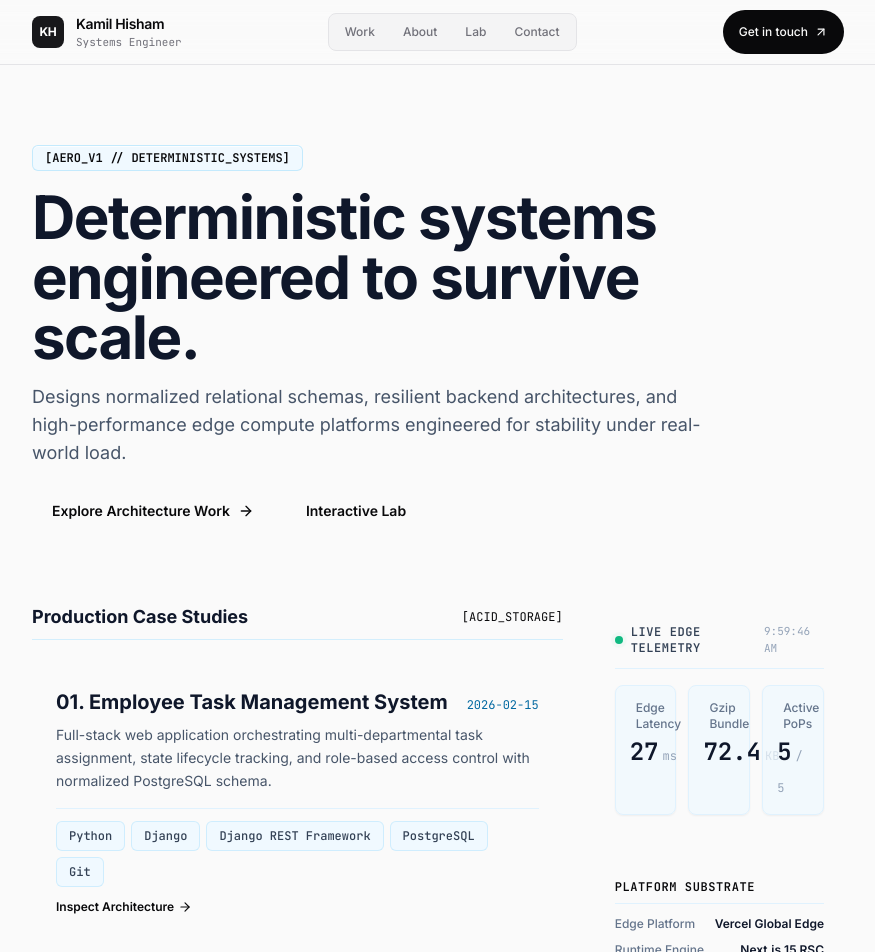
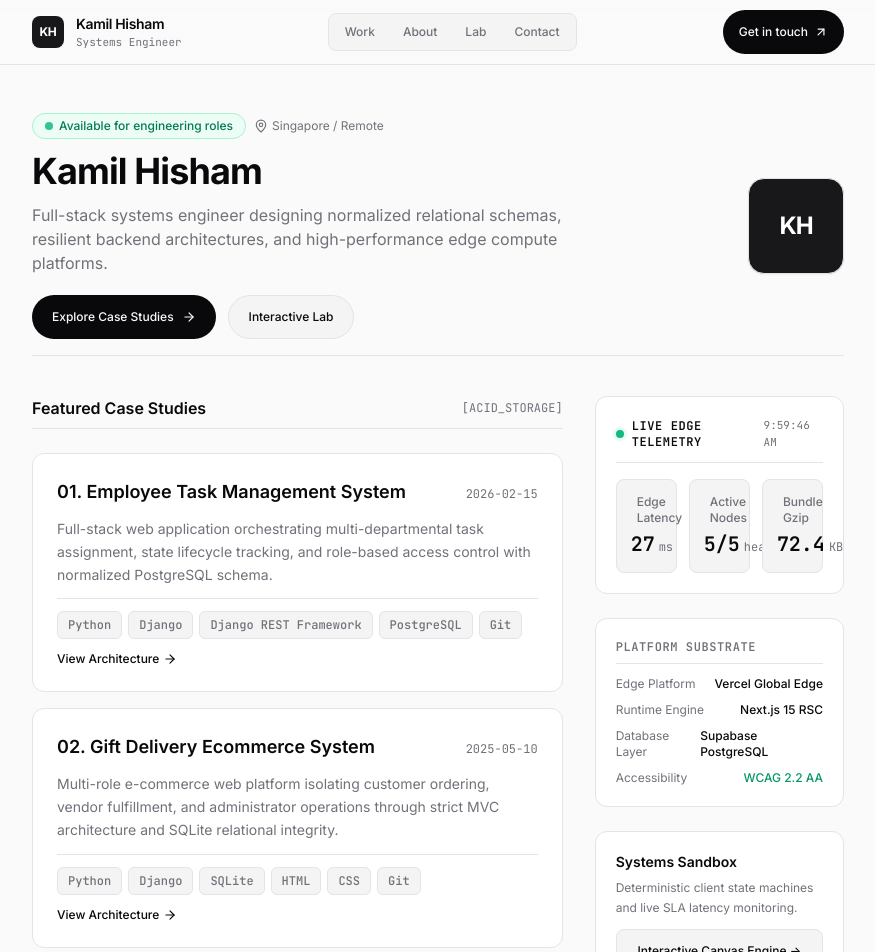
Before and after one commit to kamilhisham3124/PRJCT-personal, a Next.js app: page / in a window 1280 px wide. Shown: the top 952 px of the page, without its empty margins (202-1077 px from the left). Built offline with nearby package versions, Linux system fonts and the light colour scheme.

Commit message:
feat(home): adapt LinkHunt bento profile hero and case study cards

```diff
--- a/src/app/page.tsx
+++ b/src/app/page.tsx
@@ -2,7 +2,7 @@ import React from "react";
 import Link from "next/link";
 import { TelemetryWidget } from "../components/server/TelemetryWidget";
 import { getAllCaseStudies } from "../content";
-import { ArrowRight } from "lucide-react";
+import { ArrowRight, MapPin } from "lucide-react";
 
 export const dynamic = "force-static";
 
@@ -11,70 +11,73 @@ export default function HomePage() {
 
   return (
     <div className="flex flex-col gap-10">
-      {/* HyperUI Marketing Hero with Frutiger Aero Gloss & Y2K Minimal Badge */}
-      <section className="relative py-4 sm:py-8">
-        <div className="flex flex-col items-start gap-4 max-w-3xl">
-          <div className="inline-flex items-center gap-2 px-3 py-1 rounded-md text-xs font-mono font-semibold bg-sky-50 dark:bg-sky-950/60 text-aero-sky dark:text-sky-300 border border-sky-200/80 dark:border-sky-800/60 shadow-[inset_0_1px_0_rgba(255,255,255,0.8)]">
-            <span>[AERO_V1 // DETERMINISTIC_SYSTEMS]</span>
+      {/* LinkHunt Identity & Profile Hero */}
+      <section className="flex flex-col sm:flex-row items-start sm:items-center justify-between gap-6 pb-4 border-b border-[var(--border-structural)]">
+        <div className="flex flex-col gap-3 max-w-xl">
+          <div className="flex items-center gap-2">
+            <span className="inline-flex items-center gap-1.5 px-3 py-1 rounded-full text-xs font-medium bg-emerald-50 dark:bg-emerald-950/40 text-emerald-700 dark:text-emerald-300 border border-emerald-200 dark:border-emerald-800/60">
+              <span className="w-2 h-2 rounded-full bg-emerald-500 animate-pulse" />
+              <span>Available for engineering roles</span>
+            </span>
+            <span className="inline-flex items-center gap-1 text-xs text-[var(--text-secondary)]">
+              <MapPin className="w-3.5 h-3.5" />
+              <span>Singapore / Remote</span>
+            </span>
           </div>
 
-          <h1 className="text-4xl sm:text-5xl lg:text-6xl font-extrabold tracking-tight font-display leading-[1.1] text-slate-900 dark:text-white">
-            Deterministic systems engineered to survive scale.
+          <h1 className="text-3xl sm:text-4xl font-bold tracking-tight text-[var(--text-primary)]">
+            Kamil Hisham
           </h1>
-
-          <p className="text-base sm:text-lg text-slate-600 dark:text-sky-100/90 font-normal leading-relaxed max-w-2xl">
-            Designs normalized relational schemas, resilient backend architectures, and high-performance edge compute platforms engineered for stability under real-world load.
+          <p className="text-sm sm:text-base text-[var(--text-secondary)] leading-relaxed">
+            Full-stack systems engineer designing normalized relational schemas, resilient backend
+            architectures, and high-performance edge compute platforms.
           </p>
 
           <div className="flex flex-wrap items-center gap-3 pt-2">
-            <Link href="/work" className="inline-flex items-center gap-2 px-5 py-2.5 rounded-full text-sm font-semibold aero-btn-primary transition-all group">
-              <span>Explore Architecture Work</span>
-              <ArrowRight className="w-4 h-4 group-hover:translate-x-1 transition-transform" />
+            <Link href="/work" className="px-5 py-2.5 rounded-full text-xs font-semibold linkhunt-btn-primary gap-2">
+              <span>Explore Case Studies</span>
+              <ArrowRight className="w-3.5 h-3.5" />
             </Link>
-            <Link href="/lab" className="inline-flex items-center gap-2 px-5 py-2.5 rounded-full text-sm font-semibold aero-btn-secondary transition-all">
+            <Link href="/lab" className="px-5 py-2.5 rounded-full text-xs font-semibold linkhunt-btn-secondary">
               Interactive Lab
             </Link>
           </div>
         </div>
+
+        <div className="w-20 h-20 sm:w-24 sm:h-24 rounded-2xl bg-zinc-900 text-white dark:bg-zinc-100 dark:text-zinc-900 flex items-center justify-center font-bold text-2xl tracking-tighter shrink-0 border border-[var(--border-structural)] shadow-card">
+          KH
+        </div>
       </section>
 
-      {/* Main Content Split: HyperUI 70% / 30% Architecture */}
+      {/* Main Grid: Case Studies (Left) + Substrate & Telemetry (Right) */}
       <div className="grid grid-cols-1 lg:grid-cols-12 gap-8 items-start">
-        {/* Left Column: HyperUI Feature Cards with Aero Glass Specular Highlights */}
         <div className="lg:col-span-8 flex flex-col gap-6">
-          <div className="flex items-center justify-between pb-2 border-b border-sky-200/60 dark:border-sky-800/60">
-            <h2 className="text-lg font-bold font-display text-slate-900 dark:text-white">
-              Production Case Studies
-            </h2>
-            <span className="text-xs font-mono text-aero-sky dark:text-sky-300">[ACID_STORAGE]</span>
+          <div className="flex items-center justify-between pb-2 border-b border-[var(--border-structural)]">
+            <h2 className="text-base font-semibold text-[var(--text-primary)]">Featured Case Studies</h2>
+            <span className="text-xs font-mono text-[var(--text-secondary)]">[ACID_STORAGE]</span>
           </div>
 
           <div className="flex flex-col gap-4">
             {caseStudies.length === 0 && (
-              <p className="text-sm text-slate-500 py-6">No production case studies available.</p>
+              <p className="text-sm text-[var(--text-secondary)] py-6">No production case studies available.</p>
             )}
             {caseStudies.map((study, idx) => (
-              <article
-                key={study.slug}
-                className="group p-6 rounded-xl aero-panel hover:border-aero-sky focus-within:ring-2 focus-within:ring-aero-sky/50 focus-within:ring-offset-2 transition-all duration-200"
-              >
-                <div className="flex flex-col sm:flex-row sm:items-baseline justify-between gap-2 mb-2">
-                  <Link href={`/work/${study.slug}`} className="text-xl font-bold font-display text-slate-900 dark:text-white group-hover:text-aero-sky transition-colors">
+              <article key={study.slug} className="group linkhunt-card p-5 sm:p-6 flex flex-col gap-3 hover:shadow-card-hover transition-all">
+                <div className="flex flex-col sm:flex-row sm:items-baseline justify-between gap-2">
+                  <Link href={`/work/${study.slug}`} className="text-lg font-semibold text-[var(--text-primary)] group-hover:underline">
                     0{idx + 1}. {study.title}
                   </Link>
-                  <span className="text-xs font-mono text-sky-700 dark:text-sky-300">{study.published_at}</span>
+                  <span className="text-xs font-mono text-[var(--text-secondary)]">{study.published_at}</span>
                 </div>
-                <p className="text-sm text-slate-600 dark:text-slate-300 mb-4 leading-relaxed">{study.summary}</p>
-                <div className="flex flex-wrap items-center justify-between gap-3 pt-3 border-t border-sky-100 dark:border-sky-800/60">
+                <p className="text-sm text-[var(--text-secondary)] leading-relaxed">{study.summary}</p>
+                <div className="flex flex-wrap items-center justify-between gap-3 pt-3 border-t border-[var(--border-structural)]">
                   <div className="flex flex-wrap gap-1.5">
                     {study.tech_stack.map((t) => (
-                      <span key={t} className="px-3 py-1.5 rounded-md text-xs font-mono font-medium bg-sky-50 dark:bg-sky-950/60 text-slate-700 dark:text-sky-200 border border-sky-200/60 dark:border-sky-800/60">
-                        {t}
-                      </span>
+                      <span key={t} className="linkhunt-badge">{t}</span>
                     ))}
                   </div>
-                  <Link href={`/work/${study.slug}`} className="inline-flex items-center gap-1 text-xs font-semibold text-aero-sky group-hover:translate-x-0.5 transition-transform">
-                    <span>Inspect Architecture</span>
+                  <Link href={`/work/${study.slug}`} className="inline-flex items-center gap-1 text-xs font-medium text-[var(--text-primary)] hover:underline">
+                    <span>View Architecture</span>
                     <ArrowRight className="w-3.5 h-3.5" />
                   </Link>
                 </div>
@@ -83,45 +86,31 @@ export default function HomePage() {
           </div>
         </div>
 
-        {/* Right Column: HyperUI Stats & Substrate Rail */}
+        {/* Right Rail: Telemetry & Platform Specs */}
         <aside className="lg:col-span-4 flex flex-col gap-6">
           <TelemetryWidget />
 
-          <section className="rounded-xl aero-panel p-5">
-            <h3 className="text-xs font-mono font-bold text-aero-sky dark:text-sky-300 uppercase tracking-wider mb-3 pb-2 border-b border-sky-100 dark:border-sky-800/60">
+          <section className="linkhunt-card p-5">
+            <h3 className="text-xs font-mono font-semibold uppercase tracking-wider text-[var(--text-secondary)] mb-3 pb-2 border-b border-[var(--border-structural)]">
               Platform Substrate
             </h3>
-            <div className="flex flex-col gap-2.5 text-xs font-medium">
-              <div className="flex justify-between items-center">
-                <span className="text-slate-500 dark:text-slate-400">Edge Platform</span>
-                <span className="font-semibold text-slate-900 dark:text-white">Vercel Global Edge</span>
-              </div>
-              <div className="flex justify-between items-center">
-                <span className="text-slate-500 dark:text-slate-400">Runtime Engine</span>
-                <span className="font-semibold text-slate-900 dark:text-white">Next.js 15 RSC</span>
-              </div>
-              <div className="flex justify-between items-center">
-                <span className="text-slate-500 dark:text-slate-400">Database Layer</span>
-                <span className="font-semibold text-slate-900 dark:text-white">Supabase PostgreSQL</span>
-              </div>
-              <div className="flex justify-between items-center">
-                <span className="text-slate-500 dark:text-slate-400">Accessibility</span>
-                <span className="font-semibold text-emerald-600 dark:text-emerald-400">WCAG 2.2 Level AA</span>
-              </div>
+            <div className="flex flex-col gap-2.5 text-xs">
+              <div className="flex justify-between items-center"><span className="text-[var(--text-secondary)]">Edge Platform</span><span className="font-medium text-[var(--text-primary)]">Vercel Global Edge</span></div>
+              <div className="flex justify-between items-center"><span className="text-[var(--text-secondary)]">Runtime Engine</span><span className="font-medium text-[var(--text-primary)]">Next.js 15 RSC</span></div>
+              <div className="flex justify-between items-center"><span className="text-[var(--text-secondary)]">Database Layer</span><span className="font-medium text-[var(--text-primary)]">Supabase PostgreSQL</span></div>
+              <div className="flex justify-between items-center"><span className="text-[var(--text-secondary)]">Accessibility</span><span className="font-medium text-emerald-600 dark:text-emerald-400">WCAG 2.2 AA</span></div>
             </div>
           </section>
 
-          <section className="rounded-xl aero-panel p-5">
-            <h3 className="text-sm font-bold font-display text-slate-900 dark:text-white mb-2">Systems Sandbox</h3>
-            <p className="text-xs text-slate-600 dark:text-slate-300 mb-3 leading-relaxed">
-              Deterministic client state machines and live SLA latency monitoring.
-            </p>
+          <section className="linkhunt-card p-5">
+            <h3 className="text-sm font-semibold text-[var(--text-primary)] mb-1.5">Systems Sandbox</h3>
+            <p className="text-xs text-[var(--text-secondary)] mb-3 leading-relaxed">Deterministic client state machines and live SLA latency monitoring.</p>
             <div className="flex flex-col gap-2">
-              <Link href="/lab/canvas" className="w-full text-center py-2 px-3 rounded-lg aero-btn-secondary text-xs font-semibold hover:border-aero-sky transition-colors">
-                Interactive Canvas Engine &gt;
+              <Link href="/lab/canvas" className="w-full text-center py-2 px-3 rounded-lg bg-[var(--surface-secondary)] text-xs font-medium hover:border-[var(--border-highlight)] border border-[var(--border-structural)] transition-colors min-h-[44px] inline-flex items-center justify-center">
+                Interactive Canvas Engine &rarr;
               </Link>
-              <Link href="/lab/telemetry" className="w-full text-center py-2 px-3 rounded-lg aero-btn-secondary text-xs font-semibold hover:border-aero-sky transition-colors">
-                24-Hour Telemetry Ledger &gt;
+              <Link href="/lab/telemetry" className="w-full text-center py-2 px-3 rounded-lg bg-[var(--surface-secondary)] text-xs font-medium hover:border-[var(--border-highlight)] border border-[var(--border-structural)] transition-colors min-h-[44px] inline-flex items-center justify-center">
+                24-Hour Telemetry Ledger &rarr;
               </Link>
             </div>
           </section>
--- a/src/components/shared/TelemetryDisplay.tsx
+++ b/src/components/shared/TelemetryDisplay.tsx
@@ -18,19 +18,19 @@ export function TelemetryDisplay({
   if (state === "loading") {
     return (
       <div
-        className="aero-panel rounded-xl p-5"
+        className="linkhunt-card p-5"
         style={{ minHeight: "130px" }}
         role="region"
         aria-label="System telemetry dashboard"
       >
-        <div className="flex items-center gap-2 text-xs font-mono font-semibold text-sky-600 dark:text-sky-400 mb-4">
-          <span className="animate-spin inline-block w-3 h-3 border-2 border-sky-500 border-t-transparent rounded-full" />
-          <span>INITIALIZING_AERO_SENSORS...</span>
+        <div className="flex items-center gap-2 text-xs font-mono font-medium text-[var(--text-secondary)] mb-4">
+          <span className="animate-spin inline-block w-3 h-3 border-2 border-zinc-400 border-t-transparent rounded-full" />
+          <span>INITIALIZING_EDGE_SENSORS...</span>
         </div>
         <div className="grid grid-cols-1 sm:grid-cols-3 gap-3">
-          <div className="h-16 rounded-lg bg-sky-100/60 dark:bg-sky-900/40 animate-pulse" />
-          <div className="h-16 rounded-lg bg-sky-100/60 dark:bg-sky-900/40 animate-pulse" />
-          <div className="h-16 rounded-lg bg-sky-100/60 dark:bg-sky-900/40 animate-pulse" />
+          <div className="h-16 rounded-lg bg-[var(--surface-secondary)] animate-pulse" />
+          <div className="h-16 rounded-lg bg-[var(--surface-secondary)] animate-pulse" />
+          <div className="h-16 rounded-lg bg-[var(--surface-secondary)] animate-pulse" />
         </div>
       </div>
     );
@@ -39,7 +39,7 @@ export function TelemetryDisplay({
   if (state === "error") {
     return (
       <div
-        className="rounded-xl border border-rose-200 dark:border-rose-900 bg-rose-50/60 dark:bg-rose-950/40 p-5 shadow-sm"
+        className="rounded-xl border border-rose-200 dark:border-rose-900 bg-rose-50/60 dark:bg-rose-950/40 p-5"
         role="region"
         aria-label="System telemetry dashboard"
       >
@@ -47,13 +47,13 @@ export function TelemetryDisplay({
           <AlertCircle className="w-4 h-4" />
           <span>EDGE_TELEMETRY_DEGRADED</span>
         </div>
-        <p className="text-xs text-slate-600 dark:text-slate-300">
+        <p className="text-xs text-[var(--text-secondary)]">
           Telemetry stream connection interrupted. Fallback active.
         </p>
         {onRetry && (
           <button
             onClick={onRetry}
-            className="mt-3 text-xs font-semibold text-sky-600 dark:text-sky-400 hover:underline"
+            className="mt-3 text-xs font-semibold text-[var(--text-primary)] hover:underline min-h-[44px]"
           >
             Retry Connection
           </button>
@@ -68,58 +68,58 @@ export function TelemetryDisplay({
 
   return (
     <div
-      className="aero-panel rounded-xl p-5 transition-colors"
+      className="linkhunt-card p-5"
       role="region"
       aria-label="System telemetry dashboard"
     >
-      <div className="flex justify-between items-center mb-4 pb-3 border-b border-sky-100 dark:border-sky-800/60">
+      <div className="flex justify-between items-center mb-4 pb-3 border-b border-[var(--border-structural)]">
         <div className="flex items-center gap-2">
           <span className="relative flex h-2 w-2">
             <span className="animate-ping absolute inline-flex h-full w-full rounded-full bg-emerald-400 opacity-75" />
             <span className="relative inline-flex rounded-full h-2 w-2 bg-emerald-500" />
           </span>
-          <span className="text-xs font-mono font-bold text-slate-700 dark:text-slate-300 uppercase tracking-wider">
+          <span className="text-xs font-mono font-semibold uppercase tracking-wider text-[var(--text-primary)]">
             Live Edge Telemetry
           </span>
         </div>
         {lastUpdatedAt && (
-          <span className="text-[11px] font-mono text-slate-400">
+          <span className="text-[11px] font-mono text-[var(--text-secondary)]" suppressHydrationWarning>
             {new Date(lastUpdatedAt).toLocaleTimeString()}
           </span>
         )}
       </div>
 
       <div className="grid grid-cols-1 sm:grid-cols-3 gap-3" aria-live="polite">
-        <div className="p-3.5 rounded-lg bg-sky-50/70 dark:bg-sky-950/50 border border-sky-100 dark:border-sky-800/60 shadow-sm">
-          <div className="flex items-center gap-1.5 text-xs text-slate-500 font-medium mb-1">
-            <Zap className="w-3.5 h-3.5 text-sky-600 dark:text-sky-400" />
+        <div className="p-3.5 rounded-lg bg-[var(--surface-secondary)] border border-[var(--border-structural)]">
+          <div className="flex items-center gap-1.5 text-xs text-[var(--text-secondary)] font-medium mb-1">
+            <Zap className="w-3.5 h-3.5 text-emerald-500" />
             <span>Edge Latency</span>
           </div>
-          <div className="text-2xl font-extrabold text-slate-900 dark:text-white font-mono">
+          <div className="text-xl font-bold text-[var(--text-primary)] font-mono">
             {data ? Math.round(data.edgeLatencyMs) : "--"}
-            <span className="text-xs font-normal text-slate-400 ml-1">ms</span>
+            <span className="text-xs font-normal text-[var(--text-secondary)] ml-1">ms</span>
           </div>
         </div>
 
-        <div className="p-3.5 rounded-lg bg-sky-50/70 dark:bg-sky-950/50 border border-sky-100 dark:border-sky-800/60 shadow-sm">
-          <div className="flex items-center gap-1.5 text-xs text-slate-500 font-medium mb-1">
-            <Cpu className="w-3.5 h-3.5 text-sky-600 dark:text-sky-400" />
-            <span>Gzip Bundle</span>
+        <div className="p-3.5 rounded-lg bg-[var(--surface-secondary)] border border-[var(--border-structural)]">
+          <div className="flex items-center gap-1.5 text-xs text-[var(--text-secondary)] font-medium mb-1">
+            <Server className="w-3.5 h-3.5 text-emerald-500" />
+            <span>Active Nodes</span>
           </div>
-          <div className="text-2xl font-extrabold text-slate-900 dark:text-white font-mono">
-            {data ? data.bundleSizeKb.toFixed(1) : "--"}
-            <span className="text-xs font-normal text-slate-400 ml-1">KB</span>
+          <div className="text-xl font-bold text-[var(--text-primary)] font-mono">
+            {healthyNodes}/{totalNodes}
+            <span className="text-xs font-normal text-[var(--text-secondary)] ml-1">healthy</span>
           </div>
         </div>
 
-        <div className="p-3.5 rounded-lg bg-sky-50/70 dark:bg-sky-950/50 border border-sky-100 dark:border-sky-800/60 shadow-sm">
-          <div className="flex items-center gap-1.5 text-xs text-slate-500 font-medium mb-1">
-            <Server className="w-3.5 h-3.5 text-emerald-500" />
-            <span>Active PoPs</span>
+        <div className="p-3.5 rounded-lg bg-[var(--surface-secondary)] border border-[var(--border-structural)]">
+          <div className="flex items-center gap-1.5 text-xs text-[var(--text-secondary)] font-medium mb-1">
+            <Cpu className="w-3.5 h-3.5 text-emerald-500" />
+            <span>Bundle Gzip</span>
           </div>
-          <div className="text-2xl font-extrabold text-slate-900 dark:text-white font-mono">
-            {healthyNodes}
-            <span className="text-xs font-normal text-slate-400 ml-1">/ {totalNodes}</span>
+          <div className="text-xl font-bold text-[var(--text-primary)] font-mono">
+            {data?.bundleSizeKb ? data.bundleSizeKb.toFixed(1) : "--"}
+            <span className="text-xs font-normal text-[var(--text-secondary)] ml-1">KB</span>
           </div>
         </div>
       </div>
```
Also changed, not shown: src/components/shared/CaseStudyNav.tsx (+5 -5 lines), src/components/shared/CredentialCard.tsx (+29 -22 lines).
